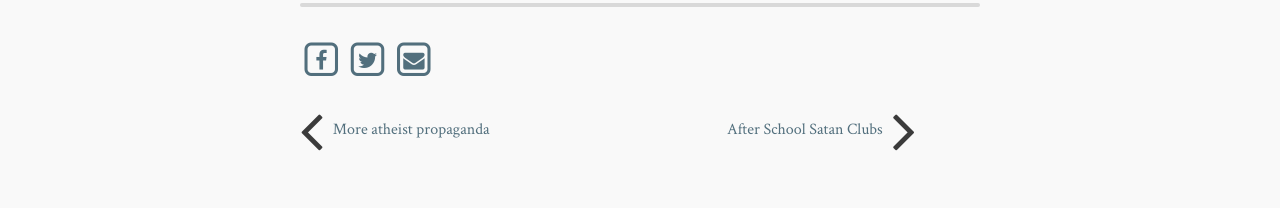
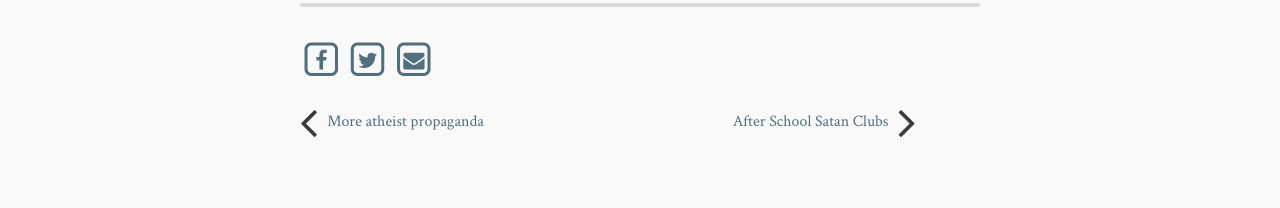
Before and after one commit to flashlightministries/oilforlight, a Jekyll site: the page built from _posts/2016-08-29-willy-wonka-false.md, in a window 1280 px wide. Shown: the part 1709-1917 px from the top of the page. Built offline with Jekyll 4.4.1, drawn with Linux system fonts in a browser that asks for light colours; nearby versions of some CDN libraries.

Commit message:
Update post.html

```diff
--- a/_layouts/post.html
+++ b/_layouts/post.html
@@ -64,12 +64,12 @@
   <div class="page-nav">
     <span class="align-left">
       {% if page.next.url %}
-        <span class="arrow"><i class="fa fa-4x fa-angle-left" aria-hidden="true"></i></span><span><a class="next small" href="{{page.next.url}}">{{page.next.title}}</a></span>
+        <span class="arrow"><i class="fa fa-3x fa-angle-left" aria-hidden="true"></i></span><span><a class="next small" href="{{page.next.url}}">{{page.next.title}}</a></span>
       {% endif %}
     </span>
     <span class="align-right">
       {% if page.previous.url %}
-        <span><a class="prev small" href="{{page.previous.url}}">{{page.previous.title}}</a></span><span class="arrow"><i class="fa fa-4x fa-angle-right" aria-hidden="true"></i></span>
+        <span><a class="prev small" href="{{page.previous.url}}">{{page.previous.title}}</a></span><span class="arrow"><i class="fa fa-3x fa-angle-right" aria-hidden="true"></i></span>
       {% endif %}
     </span>
   </div>
```
